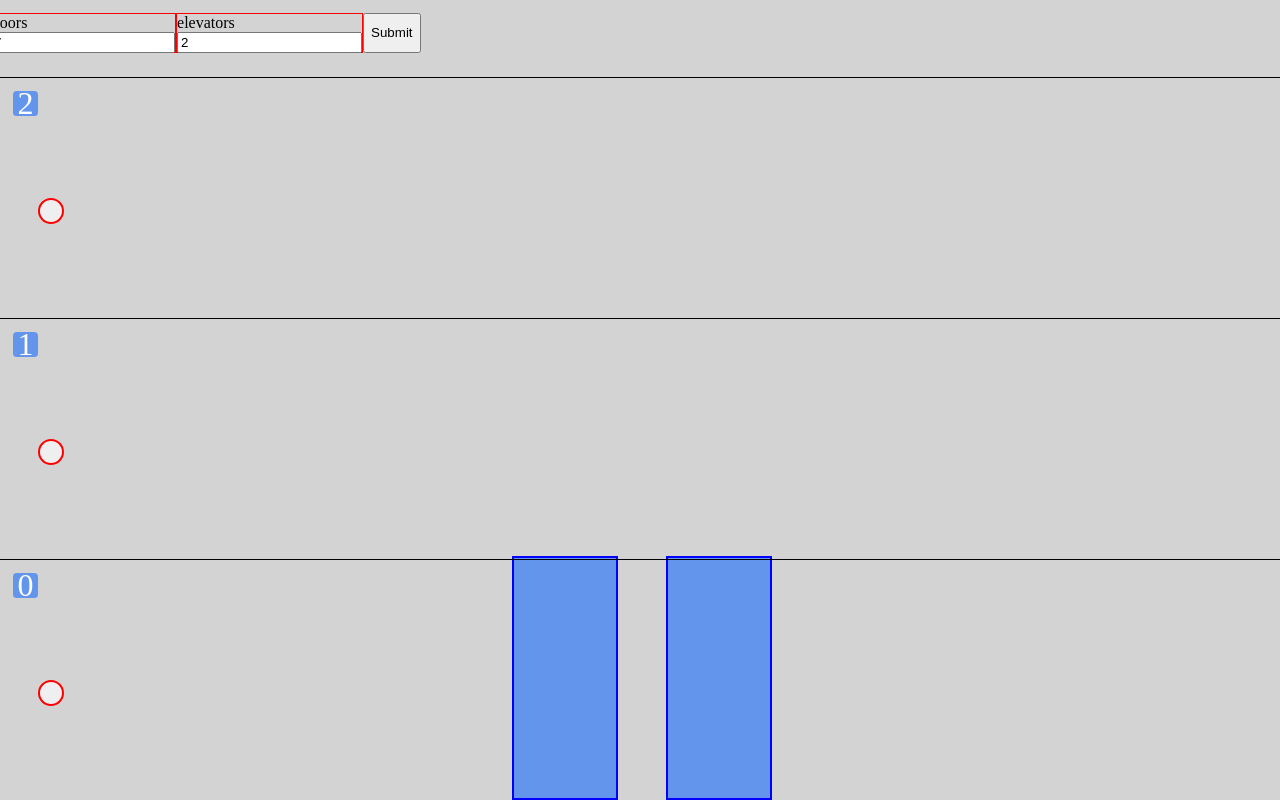
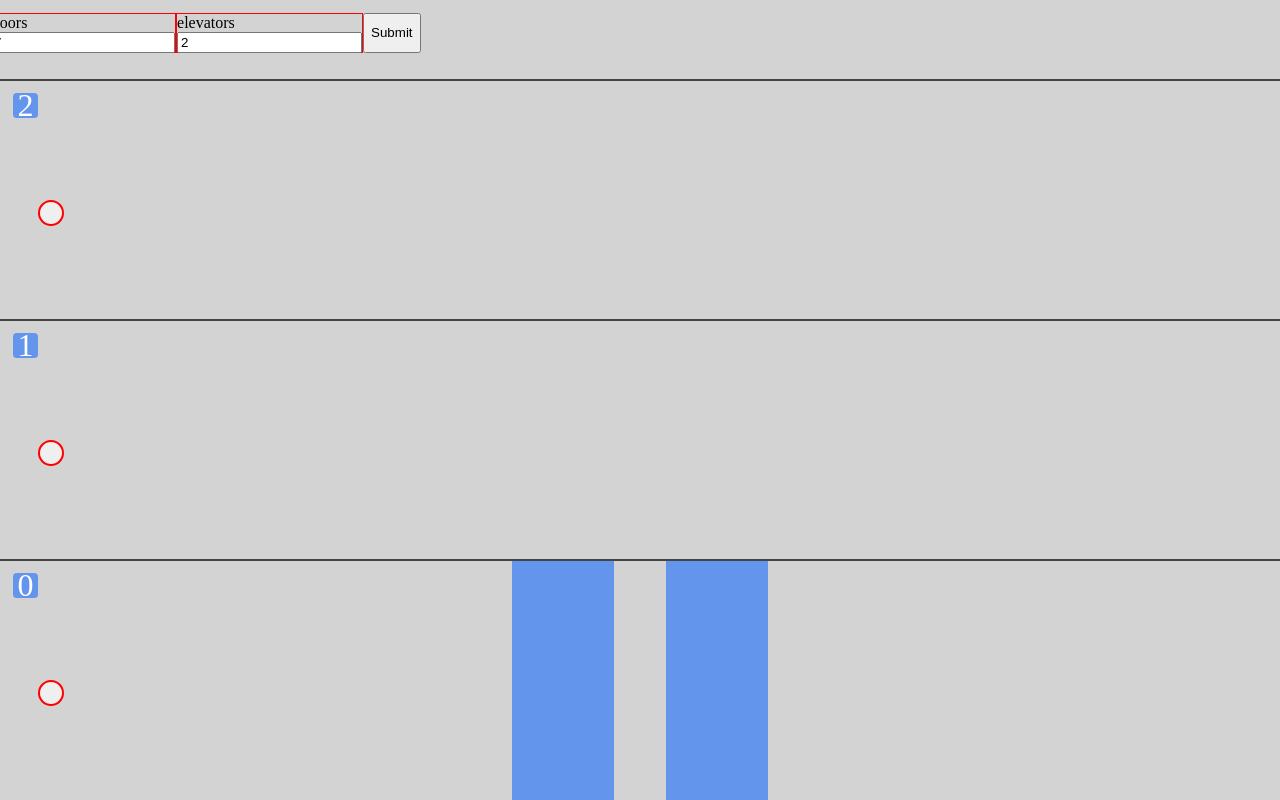
Before and after one commit to snstrauss/vanilla-elevators, a website built with Parcel: page index.html in a window 1280 px wide. Built offline with nearby package versions, Linux system fonts and the light colour scheme.

Commit message:
small style fix, and code cleanup

```diff
--- a/src/services/dom.service.js
+++ b/src/services/dom.service.js
@@ -1,6 +1,3 @@
-// let buildingRef;
-// let allElevators;
-
 import { callElevator } from "./building.service";
 
 let cachedElements = {};
--- a/src/styles/building.scss
+++ b/src/styles/building.scss
@@ -1,8 +1,6 @@
 body {
   display: flex;
   flex-direction: column;
-
-  // overflow-y: hidden;
 }
 #building-params {
   display: flex;
@@ -23,10 +21,8 @@ body {
 }
 
 #building {
-  // border: 10px solid green;
   background-color: lightgray;
 
   flex: 20;
-  // overflow-y: scroll;
   position: relative;
 }
--- a/src/styles/elevator.scss
+++ b/src/styles/elevator.scss
@@ -1,12 +1,9 @@
 #allElevators {
-  // border: 4px solid brown;
-
   position: absolute;
   top: 0;
   left: 50%;
   transform: translateX(-50%);
 
-  // height: calc(var(--floor-height) * var(--num-floors));
   width: calc(10vw * var(--num-elevators));
   height: 100%;
 
@@ -15,15 +12,11 @@
 }
 
 .shaft {
-  // border: 5px solid purple;
-  // background-color: violet;
-
   width: calc(80% / var(--num-elevators));
   height: 100%;
   position: relative;
 
   .elevator {
-    border: 2px solid blue;
     background-color: firebrick;
 
     width: 100%;
@@ -36,8 +29,8 @@
     transform: translateY(
       calc(-1 * calc(var(--curr-floor, 0) * var(--floor-height)))
     );
-    --distance: calc(var(--curr-floor) * var(--floor-height));
-    --translation: calc(-1 * var(--distance));
+
+    --translation: calc(-1 * calc(var(--curr-floor) * var(--floor-height)));
     transform: translateY(var(--translation));
   }
 
--- a/src/styles/floor.scss
+++ b/src/styles/floor.scss
@@ -2,10 +2,7 @@
   --floor-height: 30vh;
 }
 .floor {
-  // border: 1px solid red;
-  &:not(:last-of-type) {
-    border-bottom: 1px solid black;
-  }
+  outline: 1px solid #444;
 
   width: 100%;
   height: var(--floor-height);
--- a/src/styles/global.scss
+++ b/src/styles/global.scss
@@ -1,6 +1,5 @@
 html,
 body {
-  // border: 1px solid blue;
   margin: 0;
   height: 100vh;
   width: 100vw;
```
